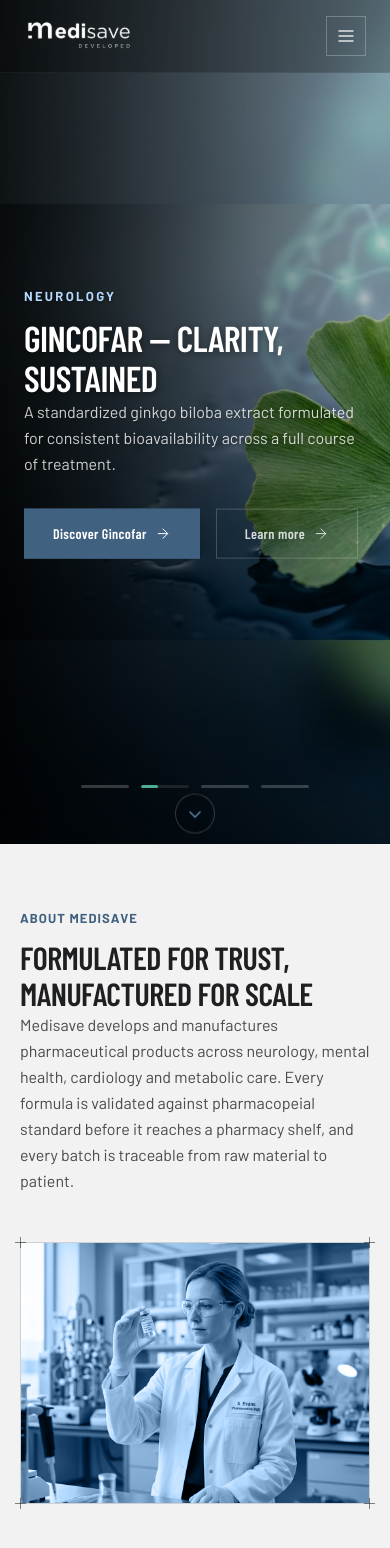
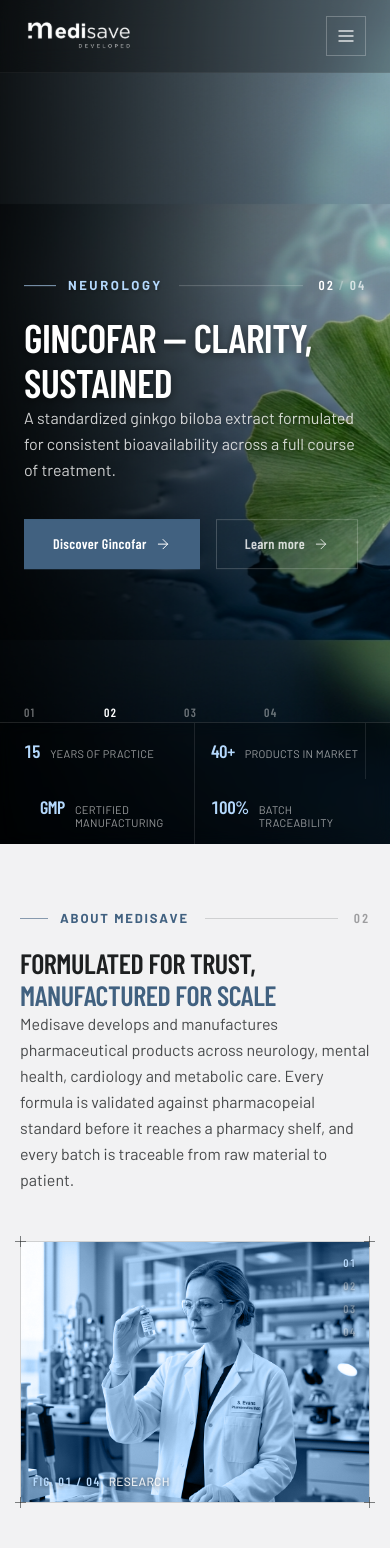
Before and after one commit to Youseef0123/medical, a Next.js app: page / in a window 390 px wide. Shown: the top 1548 px of the page. Built offline with nearby package versions, Linux system fonts and the light colour scheme.

Commit message:
feat: enhance About and Hero sections with editorial features, trust strip, and improved animations

```diff
--- a/src/app/globals.css
+++ b/src/app/globals.css
@@ -332,7 +332,11 @@ img {
   }
 }
 
-/* ── Medisave Modern Hero Animations ────────────────────────────────── */
+/* ── Medisave Editorial Hero ─────────────────────────────────────────
+   Structured "blueprint" hero: hairline HUD overlay, condensed display
+   type, and a labeled index. Palette is the single steel-blue accent —
+   accent-300 (#b5d9fd) reads on the dark image backdrop. All motion is
+   transform/opacity only and disabled under prefers-reduced-motion. */
 
 @keyframes ms-kenBurns {
   0% {
@@ -343,23 +347,23 @@ img {
   }
 }
 
-@keyframes ms-scrollBounce {
-  0%, 100% {
-    transform: translateY(0);
-    opacity: 0.6;
+/* Thin vertical scroll line that travels down then resets */
+@keyframes ms-scrollLine {
+  0% {
+    transform: scaleY(0);
+    transform-origin: top;
   }
-  50% {
-    transform: translateY(6px);
-    opacity: 1;
+  40% {
+    transform: scaleY(1);
+    transform-origin: top;
   }
-}
-
-@keyframes ms-pulseGlow {
-  0%, 100% {
-    box-shadow: 0 0 0 0 rgba(76, 175, 147, 0.4); /* Teal #4CAF93 */
+  60% {
+    transform: scaleY(1);
+    transform-origin: bottom;
   }
-  50% {
-    box-shadow: 0 0 0 8px rgba(76, 175, 147, 0);
+  100% {
+    transform: scaleY(0);
+    transform-origin: bottom;
   }
 }
 
@@ -410,28 +414,77 @@ img {
   transition-delay: 400ms;
 }
 
-/* Pulse animation for primary CTA */
-.hero-pulse-btn {
-  animation: ms-pulseGlow 2.5s infinite ease-in-out;
+/* ── Blueprint HUD overlay ──────────────────────────────────────────── */
+
+/* Corner registration marks scoped to the hero frame — reuses the shared
+   .blueprint corner geometry but tinted white for the dark backdrop. */
+.hero-hud .corner {
+  position: absolute;
+  width: 13px;
+  height: 13px;
+  color: rgba(255, 255, 255, 0.45);
+}
+.hero-hud .corner::before,
+.hero-hud .corner::after {
+  content: "";
+  position: absolute;
+  background: currentColor;
+}
+.hero-hud .corner::before {
+  left: 6px;
+  top: 0;
+  width: 1px;
+  height: 100%;
+}
+.hero-hud .corner::after {
+  top: 6px;
+  left: 0;
+  width: 100%;
+  height: 1px;
+}
+.hero-hud .corner.tl { top: 22px; left: 22px; }
+.hero-hud .corner.tr { top: 22px; right: 22px; }
+.hero-hud .corner.bl { bottom: 22px; left: 22px; }
+.hero-hud .corner.br { bottom: 22px; right: 22px; }
+
+/* Faint vertical grid guides framing the content column */
+.hero-grid-guide {
+  position: absolute;
+  top: 0;
+  bottom: 0;
+  width: 1px;
+  background: linear-gradient(
+    to bottom,
+    transparent,
+    rgba(255, 255, 255, 0.12) 18%,
+    rgba(255, 255, 255, 0.12) 82%,
+    transparent
+  );
 }
 
-/* Bounce for scroll chevron */
-.hero-scroll-btn {
-  animation: ms-scrollBounce 2s infinite ease-in-out;
+/* Animated slide counter number */
+.hero-counter-num {
+  display: inline-block;
+  animation: ms-fadeUp 500ms cubic-bezier(0.16, 1, 0.3, 1);
 }
 
-/* Progress bar dot indicators */
+/* ── Scroll cue: vertical label + traveling line ────────────────────── */
+.hero-scroll-line {
+  animation: ms-scrollLine 2.4s infinite cubic-bezier(0.65, 0, 0.35, 1);
+}
+
+/* ── Editorial index indicators ─────────────────────────────────────── */
 .hero-indicator-dot {
   position: relative;
-  height: 3px;
-  background: rgba(255, 255, 255, 0.2);
+  height: 2px;
+  background: rgba(255, 255, 255, 0.22);
   cursor: pointer;
   overflow: hidden;
   transition: background-color 300ms ease;
 }
 
 .hero-indicator-dot.active {
-  background: rgba(255, 255, 255, 0.1);
+  background: rgba(255, 255, 255, 0.14);
 }
 
 .hero-indicator-progress {
@@ -440,12 +493,21 @@ img {
   left: 0;
   height: 100%;
   width: 0%;
-  background: #4CAF93; /* Brand teal */
+  background: var(--color-accent-300); /* steel-blue accent */
 }
 
 .hero-indicator-dot.active .hero-indicator-progress {
   width: 100%;
   transition: width var(--autoplay-duration, 5000ms) linear;
+}
+
+/* Numbered label above each index track */
+.hero-index-num {
+  font-family: var(--font-heading);
+  font-weight: 600;
+  font-size: 12px;
+  letter-spacing: 0.12em;
+  transition: color 300ms ease;
 }
 
 /* Respect prefers-reduced-motion overrides */
@@ -467,11 +529,12 @@ img {
     transition: none !important;
     transition-delay: 0ms !important;
   }
-  .hero-pulse-btn {
+  .hero-counter-num {
     animation: none !important;
   }
-  .hero-scroll-btn {
+  .hero-scroll-line {
     animation: none !important;
+    transform: scaleY(1) !important;
   }
   .hero-indicator-dot.active .hero-indicator-progress {
     width: 100% !important;
--- a/src/components/sections/About.tsx
+++ b/src/components/sections/About.tsx
@@ -7,11 +7,17 @@ import { gsap, ScrollTrigger } from "@/lib/gsap";
 import type { StatCounter } from "@/types";
 
 const SCROLL_IMAGES = [
-  { src: "/images/about/research.png", alt: "Medisave researcher examining a vial in the lab" },
-  { src: "/images/about/quality.png", alt: "Quality control inspection of pharmaceutical tablets" },
-  { src: "/images/about/manufacturing.png", alt: "Automated pharmaceutical packaging line" },
-  { src: "/images/about/facility.png", alt: "Medisave facility exterior" },
+  { src: "/images/about/research.png", alt: "Medisave researcher examining a vial in the lab", label: "Research" },
+  { src: "/images/about/quality.png", alt: "Quality control inspection of pharmaceutical tablets", label: "Quality control" },
+  { src: "/images/about/manufacturing.png", alt: "Automated pharmaceutical packaging line", label: "Manufacturing" },
+  { src: "/images/about/facility.png", alt: "Medisave facility exterior", label: "Facility" },
 ];
+
+// Steel-blue accent (accent-300) reads on the dark photo backdrop.
+const TICK_ACTIVE = "#b5d9fd";
+const TICK_DIM = "rgba(255, 255, 255, 0.35)";
+
+const pad = (n: number) => String(n).padStart(2, "0");
 
 function formatCount(stat: StatCounter, value: number) {
   const rounded = Math.round(value);
@@ -25,6 +31,8 @@ export function About() {
   const stickyRef = useRef<HTMLDivElement>(null);
   const statsRowRef = useRef<HTMLDivElement>(null);
   const imageRefs = useRef<Array<HTMLDivElement | null>>([]);
+  const captionRefs = useRef<Array<HTMLDivElement | null>>([]);
+  const tickRefs = useRef<Array<HTMLSpanElement | null>>([]);
   const numberRefs = useRef<Array<HTMLSpanElement | null>>([]);
 
   useLayoutEffect(() => {
@@ -33,11 +41,24 @@ export function About() {
 
     const ctx = gsap.context(() => {
       const images = imageRefs.current;
+      const captions = captionRefs.current;
+      const ticks = tickRefs.current;
       const numbers = numberRefs.current;
 
       const setNumber = (i: number, value: number) => {
         const el = numbers[i];
         if (el) el.textContent = formatCount(statCounters[i], value);
+      };
+
+      // Snap the figure caption + frame ticks to a given active frame.
+      // Used for initial state and the non-scrubbed (reduced-motion / mobile) branches.
+      const setFrame = (activeIndex: number) => {
+        captions.forEach((el, i) => {
+          if (el) gsap.set(el, { opacity: i === activeIndex ? 1 : 0 });
+        });
+        ticks.forEach((el, i) => {
+          if (el) gsap.set(el, { color: i === activeIndex ? TICK_ACTIVE : TICK_DIM });
+        });
       };
 
       const setupStatCounters = () => {
@@ -88,14 +109,16 @@ export function About() {
           if (reduceMotion) {
             gsap.set(images, { opacity: 0 });
             gsap.set(images[images.length - 1], { opacity: 1 });
+            setFrame(images.length - 1);
             gsap.set(statsRowRef.current, { opacity: 1, y: 0 });
             statCounters.forEach((stat, i) => setNumber(i, stat.target));
             return;
           }
 
-          // Shared starting state: only the first image visible.
+          // Shared starting state: only the first image + its caption visible.
           gsap.set(images, { opacity: 0 });
           gsap.set(images[0], { opacity: 1 });
+          setFrame(0);
           statCounters.forEach((stat, i) => setNumber(i, 0));
 
           const statsCleanup = setupStatCounters();
@@ -112,11 +135,21 @@ export function About() {
             });
 
             // Sequential crossfade: 4 images, 3 evenly-spaced transitions.
+            // Figure captions and frame ticks crossfade at the same points.
             for (let i = 0; i < images.length - 1; i++) {
               const mid = (i + 1) / images.length;
               const half = 0.06;
-              tl.to(images[i], { opacity: 0, ease: "none", duration: half * 2 }, mid - half);
-              tl.to(images[i + 1], { opacity: 1, ease: "none", duration: half * 2 }, mid - half);
+              const at = mid - half;
+              const dur = half * 2;
+
+              tl.to(images[i], { opacity: 0, ease: "none", duration: dur }, at);
+              tl.to(images[i + 1], { opacity: 1, ease: "none", duration: dur }, at);
+
+              tl.to(captions[i], { opacity: 0, ease: "none", duration: dur }, at);
+              tl.to(captions[i + 1], { opacity: 1, ease: "none", duration: dur }, at);
+
+              tl.to(ticks[i], { color: TICK_DIM, ease: "none", duration: dur }, at);
+              tl.to(ticks[i + 1], { color: TICK_ACTIVE, ease: "none", duration: dur }, at);
             }
 
             return () => {
@@ -159,11 +192,21 @@ export function About() {
           <div className="mx-auto w-full min-w-0 max-w-[1200px] py-16 md:py-0">
             <div className="grid items-center gap-12 md:grid-cols-2">
               <div className="content-col">
-                <span className="mb-3 block text-[13px] font-semibold tracking-[0.08em] text-accent-700 uppercase">
-                  About Medisave
-                </span>
-                <h2 className="mb-4.5 text-[32px] font-semibold tracking-tight text-ink uppercase">
-                  Formulated for trust, manufactured for scale
+                {/* Editorial header: kicker tick · rule · section index */}
+                <div className="mb-5 flex items-center gap-4">
+                  <span className="flex items-center gap-3 text-[13px] font-semibold tracking-[0.14em] text-accent-700 uppercase whitespace-nowrap">
+                    <span className="h-px w-7 bg-accent-700/60" />
+                    About Medisave
+                  </span>
+                  <span className="h-px flex-1 bg-divider" />
+                  <span className="font-heading text-[13px] font-semibold tracking-[0.15em] text-ink/40 tabular-nums">
+                    02
+                  </span>
+                </div>
+
+                <h2 className="mb-5 font-heading font-semibold leading-[1.05] tracking-tight text-ink uppercase [font-size:clamp(1.75rem,3.4vw,2.75rem)]">
+                  Formulated for trust,{" "}
+                  <span className="text-accent-700">manufactured for scale</span>
                 </h2>
                 <p className="max-w-[56ch] text-base leading-relaxed text-ink/80">
                   Medisave develops and manufactures pharmaceutical products across
@@ -201,19 +244,58 @@ export function About() {
                     </div>
                   ))}
                 </div>
+
+                {/* Scroll-synced figure captions (blueprint dossier style) */}
+                {SCROLL_IMAGES.map((image, i) => (
+                  <div
+                    key={image.src}
+                    ref={(el) => {
+                      captionRefs.current[i] = el;
+                    }}
+                    aria-hidden
+                    className="pointer-events-none absolute bottom-3 left-3 z-10 flex items-baseline gap-2 opacity-0 [text-shadow:0_1px_4px_rgba(0,0,0,0.6)]"
+                  >
+                    <span className="font-heading text-[12px] font-semibold tracking-[0.12em] text-accent-300 tabular-nums">
+                      FIG. {pad(i + 1)} / {pad(SCROLL_IMAGES.length)}
+                    </span>
+                    <span className="text-[12px] font-medium tracking-wide text-white/85 uppercase">
+                      {image.label}
+                    </span>
+                  </div>
+                ))}
+
+                {/* Frame index ticks */}
+                <div className="pointer-events-none absolute right-3 top-3 z-10 flex flex-col items-end gap-1.5">
+                  {SCROLL_IMAGES.map((image, i) => (
+                    <span
+                      key={image.src}
+                      ref={(el) => {
+                        tickRefs.current[i] = el;
+                      }}
+                      aria-hidden
+                      className="font-heading text-[11px] font-semibold tracking-[0.15em] tabular-nums [text-shadow:0_1px_3px_rgba(0,0,0,0.5)]"
+                      style={{ color: TICK_DIM }}
+                    >
+                      {pad(i + 1)}
+                    </span>
+                  ))}
+                </div>
               </div>
             </div>
 
-            <div ref={statsRowRef} className="mt-12 grid grid-cols-1 gap-6 sm:grid-cols-3">
+            <div ref={statsRowRef} className="mt-12 grid grid-cols-2 gap-4 sm:gap-6 md:grid-cols-4">
               {statCounters.map((stat, i) => (
                 <div
                   key={stat.label}
-                  className="blueprint group relative flex flex-col items-center gap-1 p-6 text-center transition-[transform,border-color] duration-300 hover:-translate-y-0.5 hover:border-accent-700"
+                  className="blueprint group relative flex flex-col items-start gap-2 p-5 text-left transition-[transform,border-color] duration-300 hover:-translate-y-0.5 hover:border-accent-700"
                 >
                   <i className="corner tl text-ink/40 transition-colors duration-300 group-hover:text-accent-700" aria-hidden />
                   <i className="corner tr text-ink/40 transition-colors duration-300 group-hover:text-accent-700" aria-hidden />
                   <i className="corner bl text-ink/40 transition-colors duration-300 group-hover:text-accent-700" aria-hidden />
                   <i className="corner br text-ink/40 transition-colors duration-300 group-hover:text-accent-700" aria-hidden />
+                  <span className="font-heading text-[11px] font-semibold tracking-[0.15em] text-accent-700/70 tabular-nums">
+                    {pad(i + 1)}
+                  </span>
                   <span
                     ref={(el) => {
                       numberRefs.current[i] = el;
@@ -222,6 +304,7 @@ export function About() {
                   >
                     {formatCount(stat, 0)}
                   </span>
+                  <span className="h-px w-8 bg-accent-700/40 transition-[width] duration-300 group-hover:w-12" />
                   <span className="font-body text-xs tracking-wide text-ink/70 uppercase">
                     {stat.label}
                   </span>
--- a/src/components/sections/Hero.tsx
+++ b/src/components/sections/Hero.tsx
@@ -2,7 +2,7 @@
 
 import { useState } from "react";
 import Image from "next/image";
-import { heroSlides } from "@/data/hero";
+import { heroSlides, heroTrustItems } from "@/data/hero";
 import { CtaButton } from "@/components/ui/CtaButton";
 import { useInterval } from "@/lib/hooks/useInterval";
 import { usePrefersReducedMotion } from "@/lib/hooks/usePrefersReducedMotion";
@@ -20,6 +20,8 @@ const slideImages = [
   "/images/hero/legacy.png",
 ];
 
+const pad = (n: number) => String(n).padStart(2, "0");
+
 export function Hero({ autoplayMs = 5000 }: HeroProps) {
   const [index, setIndex] = useState(0);
   const prefersReducedMotion = usePrefersReducedMotion();
@@ -34,7 +36,7 @@ export function Hero({ autoplayMs = 5000 }: HeroProps) {
       id="home"
       className="relative w-full h-screen overflow-hidden bg-zinc-950"
     >
-      {/* Background Images with Crossfade & Parallax Transition */}
+      {/* Background Images with Crossfade & Ken Burns */}
       <div className="absolute inset-0 z-0">
         {heroSlides.map((slide, i) => {
           const isActive = i === index;
@@ -60,12 +62,23 @@ export function Hero({ autoplayMs = 5000 }: HeroProps) {
         })}
       </div>
 
-      {/* Modern Gradient Overlay: Left-to-Right for Desktop, Bottom-to-Top/Fade on Mobile */}
-      <div className="absolute inset-0 bg-gradient-to-r from-black/85 via-black/55 to-black/20 md:from-black/75 md:via-black/40 md:to-transparent z-10 pointer-events-none" />
+      {/* Gradient Overlay: strongest at left for text legibility */}
+      <div className="absolute inset-0 bg-gradient-to-r from-black/85 via-black/55 to-black/20 md:from-black/80 md:via-black/45 md:to-transparent z-10 pointer-events-none" />
 
-      {/* Content Slides with Staggered Text Entrance */}
+      {/* ── Blueprint HUD: corner marks + grid guides ──────────────────── */}
+      <div className="hero-hud absolute inset-0 z-20 pointer-events-none hidden sm:block" aria-hidden>
+        <i className="corner tl" />
+        <i className="corner tr" />
+        <i className="corner bl" />
+        <i className="corner br" />
+        {/* Vertical guides framing the content column */}
+        <div className="hero-grid-guide left-6 sm:left-12 md:left-20 lg:left-32" />
+        <div className="hero-grid-guide hidden lg:block right-32" />
+      </div>
+
+      {/* Content */}
       <div className="relative z-20 w-full h-full mx-auto max-w-7xl px-6 sm:px-12 md:px-20 lg:px-32 flex items-center">
-        <div className="relative w-full min-h-[400px] flex items-center">
+        <div className="relative w-full min-h-[440px] flex items-center">
           {heroSlides.map((slide, i) => {
             const isActive = i === index;
             return (
@@ -77,21 +90,33 @@ export function Hero({ autoplayMs = 5000 }: HeroProps) {
                   isActive ? "opacity-100 pointer-events-auto active" : "opacity-0 pointer-events-none"
                 )}
               >
-                <div className="max-w-[620px] text-left">
-                  <span className="hero-text-animate hero-text-kicker mb-3 block text-[13px] font-semibold tracking-[0.18em] text-accent-300 uppercase [text-shadow:0_1px_4px_rgba(0,0,0,0.4)]">
+                <div className="max-w-[680px] text-left">
+                  {/* Top meta rule: kicker left, slide counter right */}
+                  <div className="hero-text-animate hero-text-kicker mb-5 flex items-center gap-4">
+                    <span className="flex items-center gap-3 text-[13px] font-semibold tracking-[0.2em] text-accent-300 uppercase whitespace-nowrap [text-shadow:0_1px_4px_rgba(0,0,0,0.4)]">
+                      <span className="h-px w-8 bg-accent-300/70" />
                       {slide.kicker}
                     </span>
-                  <h1 className="hero-text-animate hero-text-title mb-5 text-[36px] sm:text-[54px] lg:text-[64px] font-heading font-semibold leading-[1.05] tracking-tight text-white uppercase [text-shadow:0_2px_10px_rgba(0,0,0,0.55)]">
+                    <span className="h-px flex-1 bg-white/20" />
+                    <span className="text-[13px] font-heading font-semibold tracking-[0.15em] text-white/70 tabular-nums whitespace-nowrap">
+                      <span key={index} className="hero-counter-num text-white">
+                        {pad(index + 1)}
+                      </span>
+                      <span className="mx-1 text-white/30">/</span>
+                      {pad(heroSlides.length)}
+                    </span>
+                  </div>
+
+                  <h1 className="hero-text-animate hero-text-title mb-5 font-heading font-semibold leading-[1.02] tracking-tight text-white uppercase [text-shadow:0_2px_10px_rgba(0,0,0,0.55)] [font-size:clamp(2.5rem,6vw,5.25rem)]">
                     {slide.title}
                   </h1>
-                  <p className="hero-text-animate hero-text-description mb-8 text-[16px] sm:text-[18px] leading-relaxed text-white/80 max-w-[50ch] [text-shadow:0_1px_5px_rgba(0,0,0,0.4)]">
+
+                  <p className="hero-text-animate hero-text-description mb-9 text-[16px] sm:text-[18px] leading-relaxed text-white/80 max-w-[52ch] [text-shadow:0_1px_5px_rgba(0,0,0,0.4)]">
                     {slide.description}
                   </p>
+
                   <div className="hero-text-animate hero-text-buttons flex flex-wrap gap-4">
-                    <CtaButton
-                      variant="primary"
-                      href="#products"
-                    >
+                    <CtaButton variant="primary" href="#products">
                       {slide.cta}
                     </CtaButton>
                     <CtaButton
@@ -109,8 +134,9 @@ export function Hero({ autoplayMs = 5000 }: HeroProps) {
         </div>
       </div>
 
-      {/* Animated Indicator Dots with Dynamic Progress Bars */}
-      <div className="absolute inset-x-0 bottom-14 z-30 flex items-center justify-center gap-3 px-6">
+      {/* ── Editorial index indicators (left-aligned with content) ─────── */}
+      <div className="absolute inset-x-0 bottom-28 sm:bottom-24 z-30 mx-auto max-w-7xl px-6 sm:px-12 md:px-20 lg:px-32">
+        <div className="flex items-end gap-4 sm:gap-6">
           {heroSlides.map((slide, i) => {
             const isActive = i === index;
             return (
@@ -118,41 +144,66 @@ export function Hero({ autoplayMs = 5000 }: HeroProps) {
                 key={slide.title}
                 type="button"
                 onClick={() => setIndex(i)}
-              aria-label={`Go to slide ${i + 1}`}
+                aria-label={`Go to slide ${i + 1}: ${slide.kicker}`}
+                aria-current={isActive}
+                className="group flex flex-col gap-2 w-16 sm:w-24 text-left"
+              >
+                <span
                   className={cn(
-                "hero-indicator-dot h-[3px] w-12 sm:w-16 rounded-full",
-                isActive && "active"
+                    "hero-index-num",
+                    isActive ? "text-white" : "text-white/40 group-hover:text-white/70"
                   )}
+                >
+                  {pad(i + 1)}
+                </span>
+                <span
+                  className={cn("hero-indicator-dot rounded-full", isActive && "active")}
                   style={{
                     "--autoplay-duration": prefersReducedMotion ? "0ms" : `${autoplayMs}ms`,
                   } as React.CSSProperties}
                 >
                   <span className="hero-indicator-progress rounded-full" />
+                </span>
               </button>
             );
           })}
         </div>
+      </div>
 
-      {/* Animated Scroll Down Chevron */}
-      <div className="absolute bottom-4 left-1/2 -translate-x-1/2 z-30">
+      {/* ── Trust strip: hairline blueprint-divided metadata cells ─────── */}
+      <div className="absolute inset-x-0 bottom-0 z-30 border-t border-white/12 bg-black/25 backdrop-blur-sm">
+        <div className="mx-auto max-w-7xl px-6 sm:px-12 md:px-20 lg:px-32">
+          <ul className="grid grid-cols-2 md:grid-cols-4 divide-x divide-white/10">
+            {heroTrustItems.map((item) => (
+              <li
+                key={item.label}
+                className="flex items-baseline gap-2.5 py-3.5 pl-4 first:pl-0 md:pl-6"
+              >
+                <span className="font-heading text-lg font-semibold tracking-tight text-accent-300 tabular-nums">
+                  {item.value}
+                </span>
+                <span className="text-[11px] sm:text-[12px] leading-tight tracking-wide text-white/60 uppercase">
+                  {item.label}
+                </span>
+              </li>
+            ))}
+          </ul>
+        </div>
+      </div>
+
+      {/* ── Scroll cue: vertical label + traveling line ────────────────── */}
       <a
         href="#about"
         aria-label="Scroll down"
-          className="hero-scroll-btn flex h-10 w-10 items-center justify-center rounded-full border border-white/20 bg-black/10 text-white/80 hover:border-white/50 hover:text-white transition-colors duration-300"
+        className="group absolute right-6 sm:right-12 md:right-20 lg:right-8 bottom-28 sm:bottom-24 z-30 hidden sm:flex flex-col items-center gap-3"
       >
-          <svg
-            width="20"
-            height="20"
-            viewBox="0 0 24 24"
-            fill="none"
-            stroke="currentColor"
-            strokeWidth={2}
-            className="mt-0.5"
-          >
-            <path d="M6 9l6 6 6-6" strokeLinecap="round" strokeLinejoin="round" />
-          </svg>
+        <span className="text-[11px] font-heading font-semibold tracking-[0.25em] text-white/50 group-hover:text-white/80 uppercase [writing-mode:vertical-rl] transition-colors duration-300">
+          Scroll
+        </span>
+        <span className="relative h-12 w-px bg-white/20 overflow-hidden">
+          <span className="hero-scroll-line absolute inset-0 bg-accent-300" />
+        </span>
       </a>
-      </div>
     </section>
   );
 }
--- a/src/data/hero.ts
+++ b/src/data/hero.ts
@@ -1,4 +1,13 @@
 import type { HeroSlide } from "@/types";
+
+/** Hairline trust strip shown along the bottom of the hero — editorial
+ *  metadata cells separated by blueprint dividers. */
+export const heroTrustItems: { value: string; label: string }[] = [
+  { value: "15", label: "Years of practice" },
+  { value: "40+", label: "Products in market" },
+  { value: "GMP", label: "Certified manufacturing" },
+  { value: "100%", label: "Batch traceability" },
+];
 
 export const heroSlides: HeroSlide[] = [
   {
--- a/src/data/stats.ts
+++ b/src/data/stats.ts
@@ -4,4 +4,5 @@ export const statCounters: StatCounter[] = [
   { label: "Years experience", target: 15, suffix: "+" },
   { label: "Products", target: 50, suffix: "+" },
   { label: "Patients served", target: 200000, suffix: "+", format: "thousand" },
+  { label: "Therapeutic areas", target: 4, suffix: "" },
 ];
```
Lines whose indentation alone changed are shown as unchanged.
